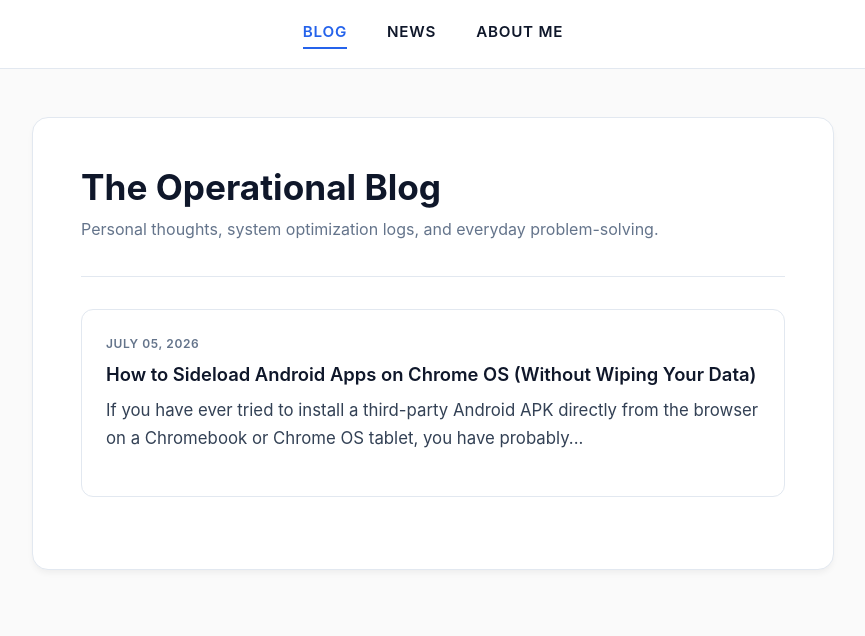
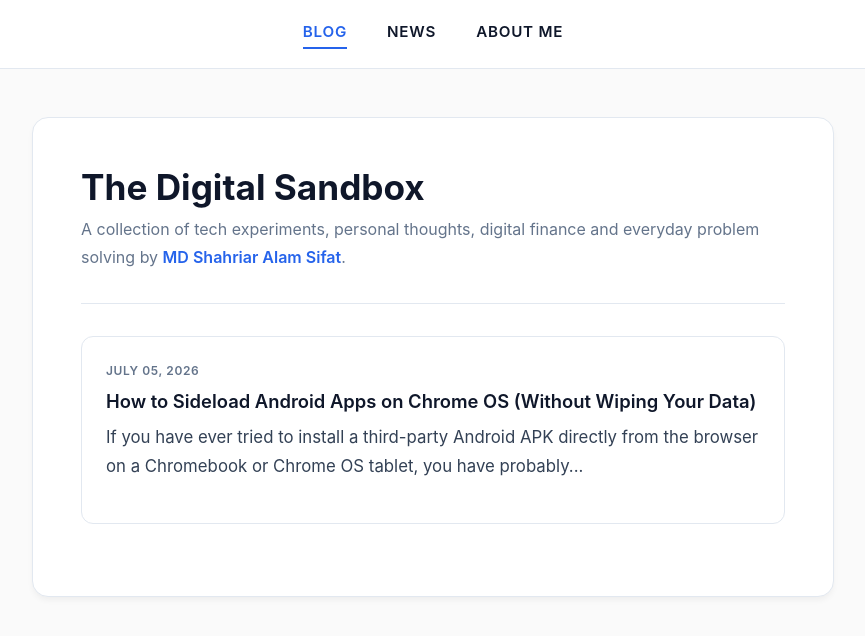
Before and after one commit to 23303016-Sifat/23303016-Sifat, a Jekyll site: the page built from index.html, in a window 1280 px wide. Shown: the top 636 px of the page, without its empty margins (207-1072 px from the left). Built offline with Jekyll 4.4.1, drawn with Linux system fonts in a browser that asks for light colours.

Commit message:
Update index.html

```diff
--- a/index.html
+++ b/index.html
@@ -4,8 +4,8 @@ title: MD Shahriar Alam Sifat | Blog
 ---
 <div class="container">
   <div class="main-card">
-    <h1 style="font-size: 2.2rem; margin-bottom: 0.5rem; font-weight: 700; color: var(--text-main);">The Operational Blog</h1>
-    <p style="color: var(--text-muted); font-size: 1rem; margin-bottom: 2rem; padding-bottom: 2rem; border-bottom: 1px solid var(--border);">Personal thoughts, system optimization logs, and everyday problem-solving.</p>
+    <h1 style="font-size: 2.2rem; margin-bottom: 0.5rem; font-weight: 700; color: var(--text-main);">The Digital Sandbox</h1>
+    <p style="color: var(--text-muted); font-size: 1rem; margin-bottom: 2rem; padding-bottom: 2rem; border-bottom: 1px solid var(--border);">A collection of tech experiments, personal thoughts, digital finance and everyday problem solving by <a href="{{ '/about.html' | relative_url }}" style="color: var(--accent); text-decoration: none; font-weight: 600;">MD Shahriar Alam Sifat</a>.</p>
 
     {% for post in site.posts %}
     <div class="post-box">
```
